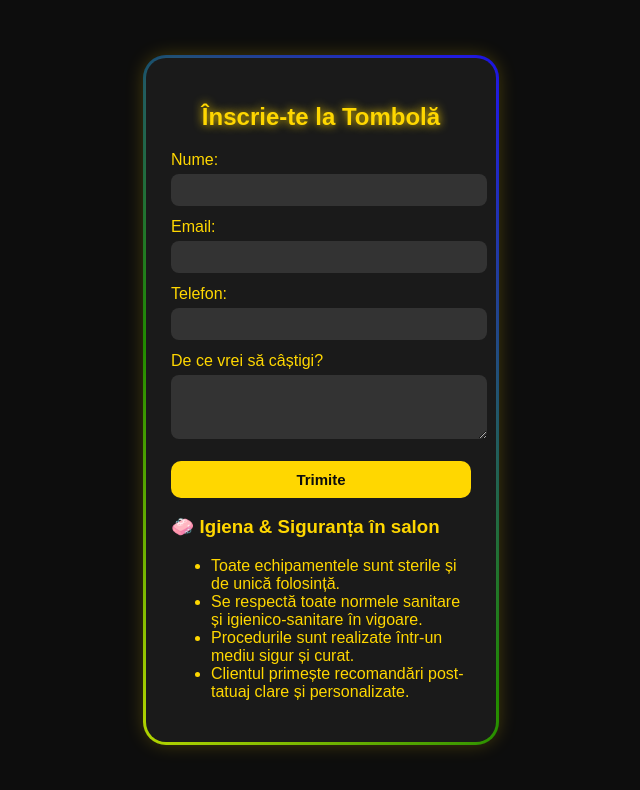
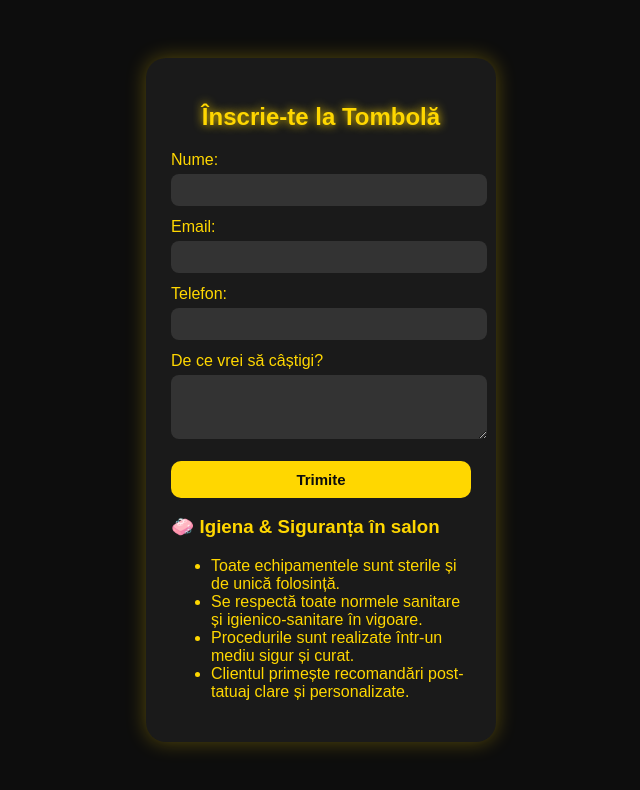
Before and after one commit to Giussytatts/Tombola-tatuaje, a plain HTML site: page index.html in a window 1280 px wide. Shown: the whole page, without its empty margins (319-959 px from the left). Drawn offline with Linux system fonts and the light colour scheme.

Commit message:
Update index.html

```diff
--- a/index.html
+++ b/index.html
@@ -159,7 +159,6 @@
 <body>
       </div>
     </div>
-    <div class="rainbow-border">
       <div class="form-container">
         <h2>Înscrie-te la Tombolă</h2>
         <form action="https://formspree.io/f/xanogooz" method="POST">
```
